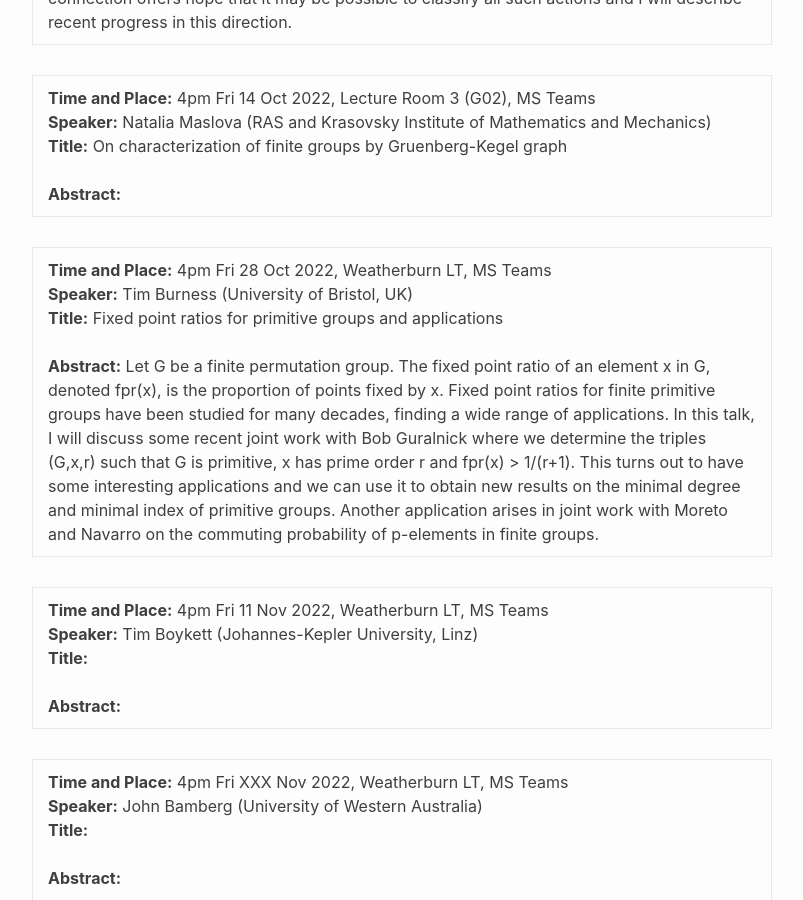
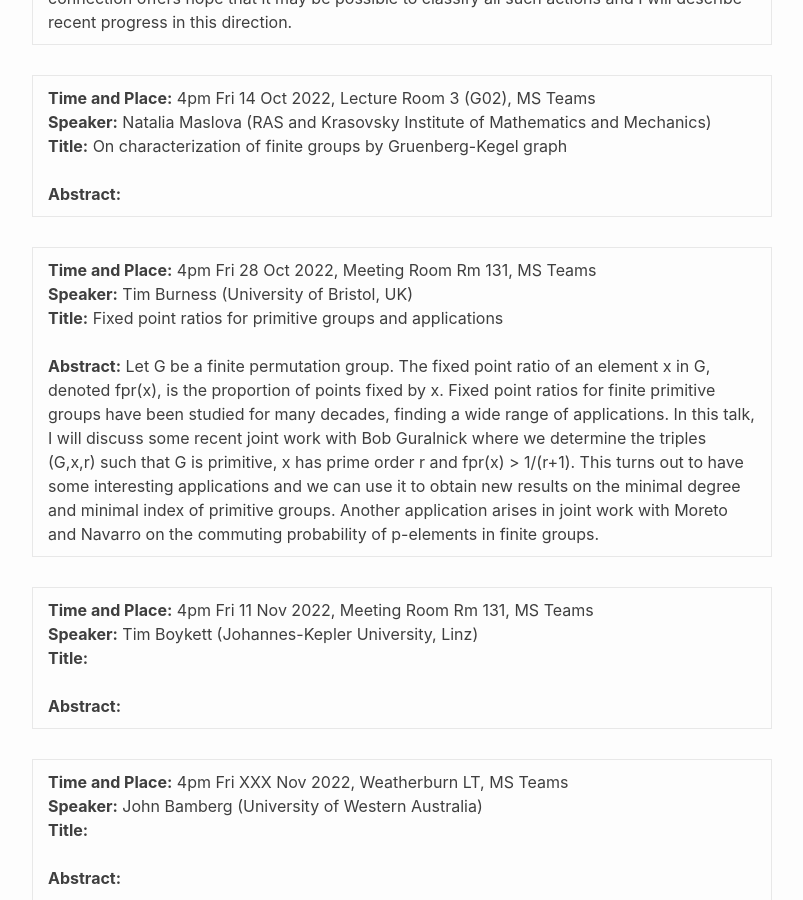
Before and after one commit to StephenGlasby/StephenGlasby.github.io, a Jekyll site: the page built from GandCSeminars.md, in a window 1280 px wide and 900 px high, scrolled down 7182 px. Shown: the whole window, without its empty margins (238-1041 px from the left). Built offline with Jekyll 4.4.1, drawn with Linux system fonts in a browser that asks for light colours.

Commit message:
location Burness Boykett

```diff
--- a/GandCSeminars.md
+++ b/GandCSeminars.md
@@ -58,9 +58,9 @@ The Maths and Stastistics Coloquium on *Thursday 28 April* will be by Heiko Diet
 |**Time and Place:** 4pm Fri 14 Oct 2022, Lecture Room 3 (G02), MS Teams<br>                 **Speaker:** Natalia Maslova (RAS and Krasovsky Institute of Mathematics and Mechanics)<br>       **Title:**  On characterization of finite groups by Gruenberg-Kegel graph <br><br>                    **Abstract:**  |
 
 
-|**Time and Place:** 4pm Fri 28 Oct 2022, Weatherburn LT, MS Teams<br>                 **Speaker:** Tim Burness (University of Bristol, UK)<br>       **Title:** Fixed point ratios for primitive groups and applications  <br><br>                    **Abstract:**  Let G be a finite permutation group. The fixed point ratio of an element x in G, denoted fpr(x), is the proportion of points fixed by x. Fixed point ratios for finite primitive groups have been studied for many decades, finding a wide range of applications. In this talk, I will discuss some recent joint work with Bob Guralnick where we determine the triples (G,x,r) such that G is primitive, x has prime order r and fpr(x) > 1/(r+1). This turns out to have some interesting applications and we can use it to obtain new results on the minimal degree and minimal index of primitive groups. Another application arises in joint work with Moreto and Navarro on the commuting probability of p-elements in finite groups. |
+|**Time and Place:** 4pm Fri 28 Oct 2022, Meeting Room Rm 131, MS Teams<br>                 **Speaker:** Tim Burness (University of Bristol, UK)<br>       **Title:** Fixed point ratios for primitive groups and applications  <br><br>                    **Abstract:**  Let G be a finite permutation group. The fixed point ratio of an element x in G, denoted fpr(x), is the proportion of points fixed by x. Fixed point ratios for finite primitive groups have been studied for many decades, finding a wide range of applications. In this talk, I will discuss some recent joint work with Bob Guralnick where we determine the triples (G,x,r) such that G is primitive, x has prime order r and fpr(x) > 1/(r+1). This turns out to have some interesting applications and we can use it to obtain new results on the minimal degree and minimal index of primitive groups. Another application arises in joint work with Moreto and Navarro on the commuting probability of p-elements in finite groups. |
 
-|**Time and Place:** 4pm Fri 11 Nov 2022, Weatherburn LT, MS Teams<br>                 **Speaker:** Tim Boykett (Johannes-Kepler University, Linz)<br>       **Title:**  <br><br>                    **Abstract:**  |
+|**Time and Place:** 4pm Fri 11 Nov 2022, Meeting Room Rm 131, MS Teams<br>                 **Speaker:** Tim Boykett (Johannes-Kepler University, Linz)<br>       **Title:**  <br><br>                    **Abstract:**  |
 
 |**Time and Place:** 4pm Fri XXX Nov 2022, Weatherburn LT, MS Teams<br>                 **Speaker:** John Bamberg (University of Western Australia)<br>       **Title:**  <br><br>                    **Abstract:**  |
 
```
